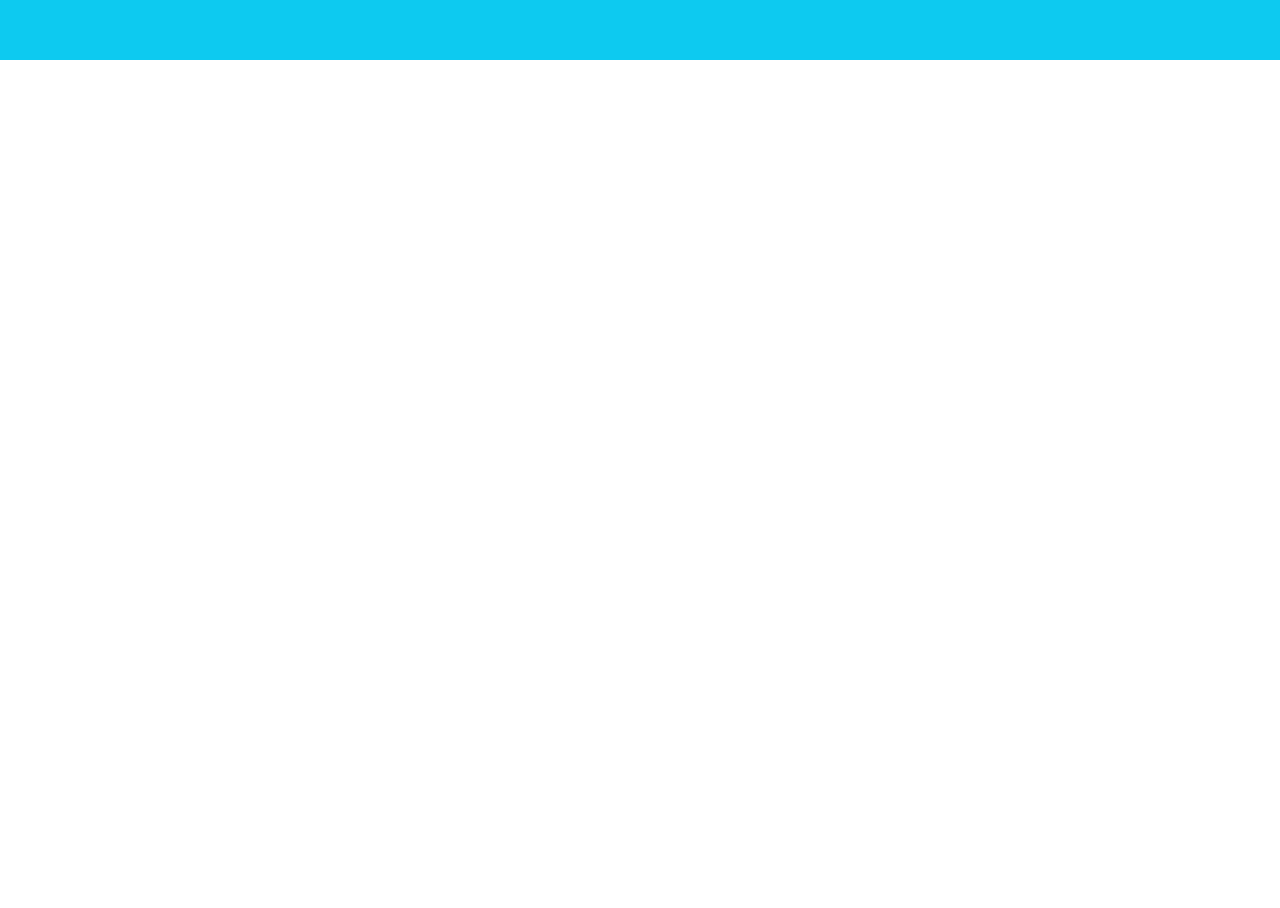
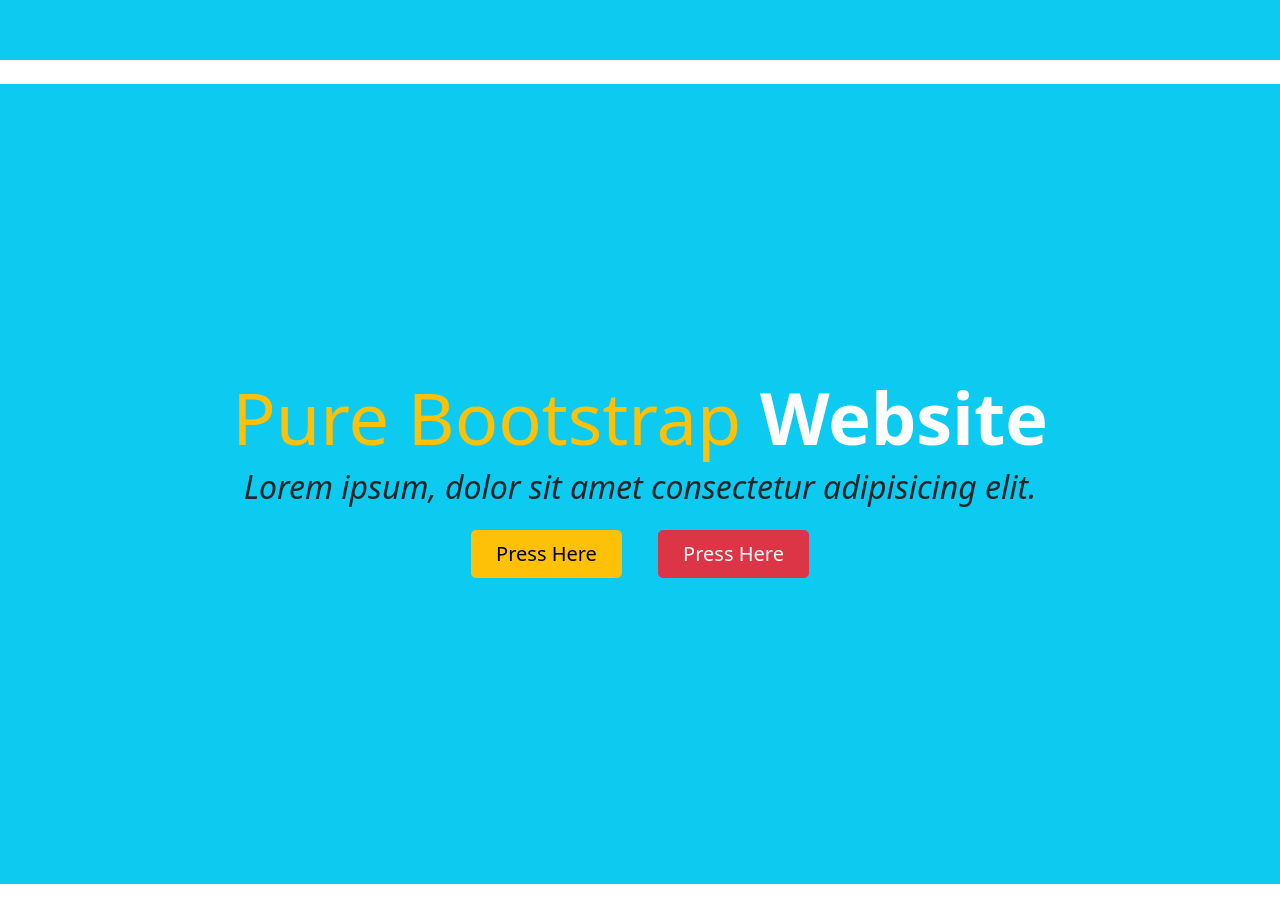
Before and after one commit to johnlester347/Pure-Bootstrap-Website, a website: page index.html in a window 1280 px wide. Shown: the part 740-1648 px from the top of the page. Before the commit the page ends 800 px from the top, so only its background shows below. Drawn offline with nearby package versions, Linux system fonts and the light colour scheme.

Commit message:
Homepage complete

```diff
--- a/index.html
+++ b/index.html
@@ -78,6 +78,26 @@
         </div>
     </section>
     <!-- end of banner -->
+    <br>
+    <!-- bannner -->
+    <section>
+        <div class="container-fluid">
+            <div class="row bg-info justify-content-center align-content-center" style="height: 100vh;">
+                <div class="col-sm-10 text-center">
+                    <h1 class="display-2 text-capitalize"><span class="text-warning">Pure Bootstrap
+                            <span class="text-white fw-bold">Website</span>
+                        </span>
+                    </h1>
+                    <h2 class="fw-light fst-italic">Lorem ipsum, dolor sit amet consectetur adipisicing elit.
+                    </h2>
+                    <a href="#" class="btn btn-warning m-3 px-4 btn-lg">Press Here</a>
+                    <a href="#" class="btn btn-danger text-light m-3 px-4 btn-lg">Press Here</a>
+                </div>
+            </div>
+        </div>
+    </section>
+    <!-- end of banner -->
+    <br>
 
     <script src="https://cdn.jsdelivr.net/npm/bootstrap@5.1.3/dist/js/bootstrap.bundle.min.js"
         integrity="sha384-ka7Sk0Gln4gmtz2MlQnikT1wXgYsOg+OMhuP+IlRH9sENBO0LRn5q+8nbTov4+1p"
```
